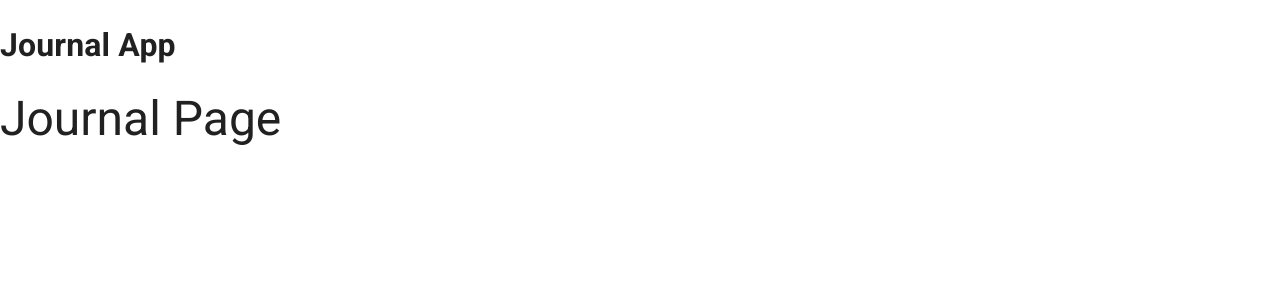
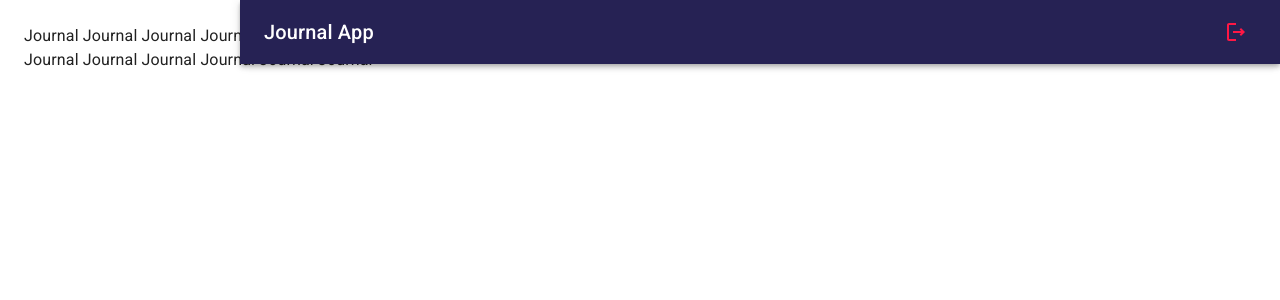
Before and after one commit to vrmedina/r_Journal_App, a React (Vite) app: page /journal/ in a window 1280 px wide. Shown: the top 300 px of the page. Built offline with nearby package versions, Linux system fonts and the light colour scheme.

Commit message:
add Navbar component

```diff
--- a/src/JournalApp.jsx
+++ b/src/JournalApp.jsx
@@ -4,7 +4,6 @@
 export const JournalApp = () => {
   return (
     <AppTheme>
-      <h1>Journal App</h1>
       <Outlet />
     </AppTheme>
   );
--- /dev/null
+++ b/src/journal/components/Navbar.jsx
@@ -0,0 +1,38 @@
+import { LogoutOutlined, MenuOutlined } from '@mui/icons-material';
+import { AppBar, Grid, IconButton, Toolbar, Typography } from '@mui/material';
+
+export const Navbar = ({ drawerWidth }) => {
+  return (
+    <AppBar
+      position='fixed'
+      sx={{
+        width: { sm: `calc(100% - ${drawerWidth}px)` },
+        ml: { sm: `${drawerWidth}px` },
+      }}
+    >
+      <Toolbar>
+        <IconButton
+          color='inherit'
+          edge='start'
+          sx={{ mr: 2, display: { sm: 'none' } }}
+        >
+          <MenuOutlined />
+        </IconButton>
+
+        <Grid
+          container
+          direction='row'
+          justifyContent='space-between'
+          alignItems='center'
+        >
+          <Typography variant='h6' noWrap component='div'>
+            Journal App
+          </Typography>
+          <IconButton color='error'>
+            <LogoutOutlined />
+          </IconButton>
+        </Grid>
+      </Toolbar>
+    </AppBar>
+  );
+};
--- /dev/null
+++ b/src/journal/components/index.js
@@ -0,0 +1 @@
+export * from './Navbar';
--- /dev/null
+++ b/src/journal/layout/JournalLayout.jsx
@@ -0,0 +1,19 @@
+import { Box } from '@mui/material';
+import { Navbar } from '../components/Navbar';
+
+const drawerWidth = 240;
+
+export const JournalLayout = ({ children }) => {
+  return (
+    <Box sx={{ display: 'flex' }}>
+      {/* Navbar */}
+      <Navbar drawerWidth={drawerWidth}/>
+      {/* Sidebar */}
+
+      <Box component='main' sx={{ flexGrow: 1, p: 3 }}>
+        {/* Toolbar */}
+        {children}
+      </Box>
+    </Box>
+  );
+};
--- a/src/journal/pages/JournalPage.jsx
+++ b/src/journal/pages/JournalPage.jsx
@@ -1,9 +1,14 @@
-import { Typography } from "@mui/material";
+import { Typography } from '@mui/material';
+import { JournalLayout } from '../layout/JournalLayout';
 
 export const JournalPage = () => {
   return (
-    <>
-      <Typography variant="h3">Journal Page</Typography>
-    </>
+    <JournalLayout>
+      <Typography>
+        Journal Journal Journal Journal Journal Journal Journal Journal Journal
+        Journal Journal Journal Journal Journal Page Journal Journal Journal
+        Journal Journal Journal Journal Journal Journal Journal Journal Journal
+      </Typography>
+    </JournalLayout>
   );
 };
```
